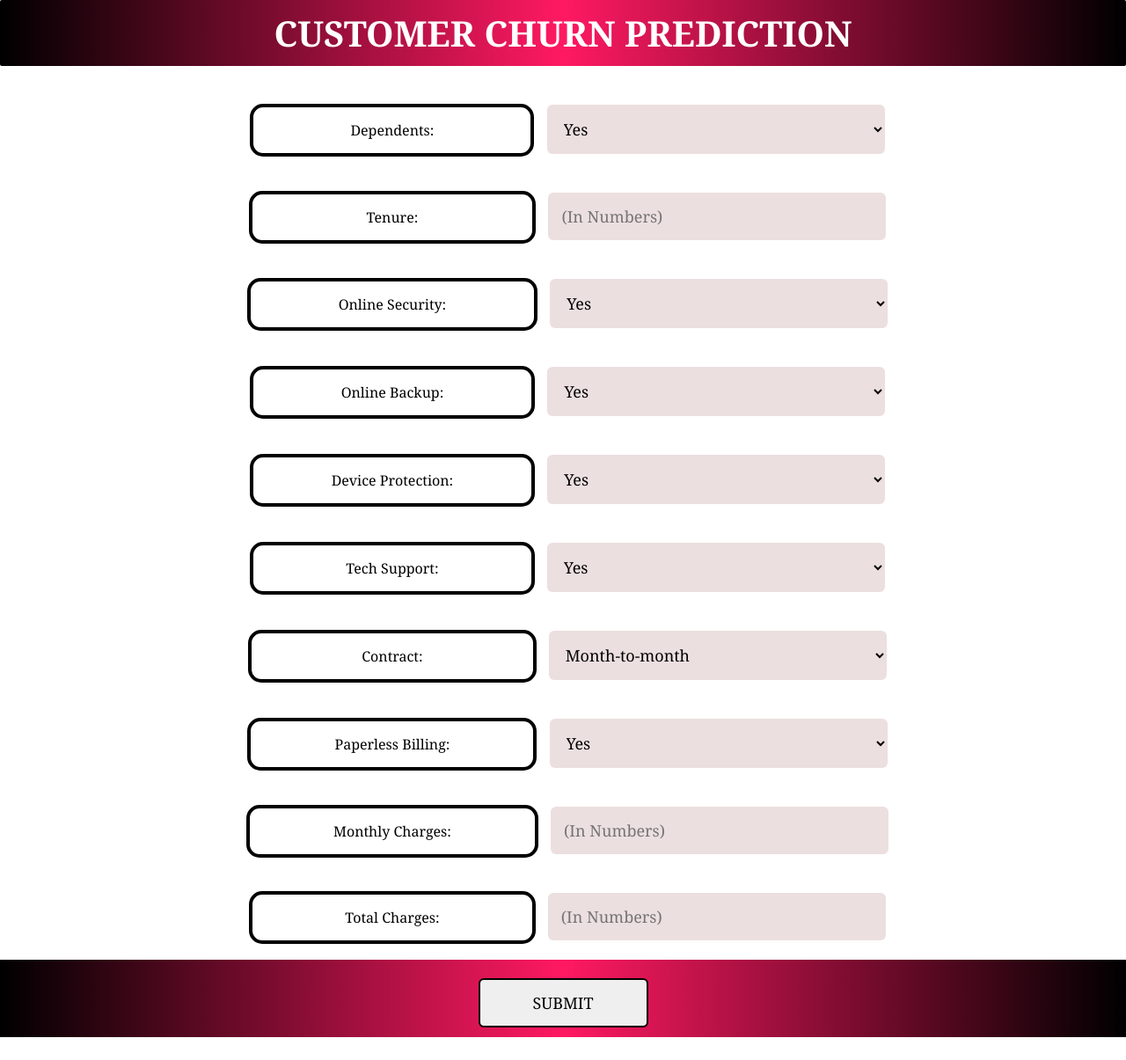
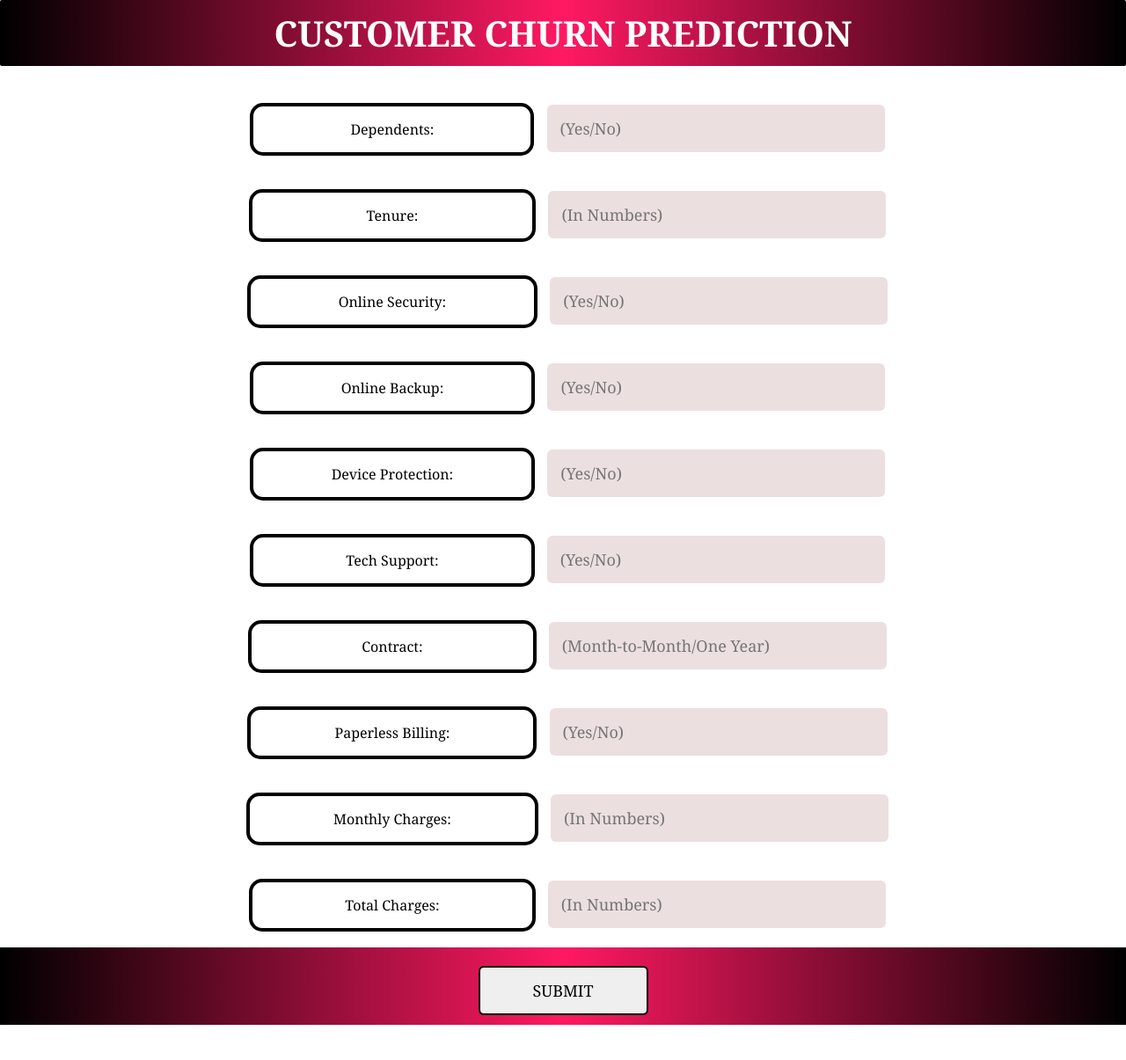
Before and after one commit to SANSKAR7779/customer-churn, a Flask app: page / in a window 1280 px wide. Shown: the top 1205 px of the page at 88% size. After the commit the page ends 1165 px from the top, so only its background shows below. Run offline with Flask 3, Linux system fonts and the light colour scheme.

Commit message:
Customer Churn data

```diff
--- a/templates/home.html
+++ b/templates/home.html
@@ -15,49 +15,28 @@
         <center>
                 <div class="form">
                     <br><br><label class="font font0" for="Dependents">Dependents:</label>
-                        <select name="Dependents" id="Dependents">
-                            <option value="yes">Yes</option>
-                            <option value="no">No</option>
-                        </select><br>
+                    <input type="Dependents" name="Dependents" id="Dependents" value="" placeholder="(Yes/No)"><br>
 
                     <br><br><label class="font font1" for="tenure">Tenure:</label>
                     <input type="number" name="tenure" id="tenure" value="" placeholder="(In Numbers)"><br>
 
                     <br><br><label class="font font2" for="OnlineSecurity"> Online Security:</label>
-                    <select name="OnlineSecurity" id="OnlineSecurity">
-                        <option value="yes">Yes</option>
-                        <option value="no">No</option>
-                    </select><br>
+                    <input type="OnlineSecurity" name="OnlineSecurity" id="OnlineSecurity" value="" placeholder="(Yes/No)"><br>
 
                     <br><br><label class="font font3" for="OnlineBackup">Online Backup:</label>
-                    <select name="OnlineBackup" id="OnlineBackup">
-                        <option value="yes">Yes</option>
-                        <option value="no">No</option>
-                    </select><br>
+                    <input type="OnlineBackup" name="OnlineBackup" id="OnlineBackup" value="" placeholder="(Yes/No)"><br>
 
                     <br><br><label class="font font4" for="DeviceProtection">Device Protection:</label>
-                    <select name="DeviceProtection" id="DeviceProtection">
-                        <option value="yes">Yes</option>
-                        <option value="no">No</option>
-                    </select><br>
+                    <input type="DeviceProtection" name="DeviceProtection" id="DeviceProtection" value="" placeholder="(Yes/No)"><br>
 
                     <br><br><label class="font font5" for="TechSupport">Tech Support:</label>
-                    <select name="TechSupport" id="TechSupport">
-                        <option value="yes">Yes</option>
-                        <option value="no">No</option>
-                    </select><br>
+                    <input type="TechSupport" name="TechSupport" id="TechSupport" value="" placeholder="(Yes/No)"><br>
 
                     <br><br><label class="font font6" for="Contract">Contract:</label>
-                    <select name="Contract" id="Contract">
-                        <option value="month-to-month">Month-to-month</option>
-                        <option value="one-year">One year</option>
-                    </select><br>
+                    <input type="Contract" name="Contract" id="Contract" value="" placeholder="(Month-to-Month/One Year)"><br>
 
                     <br><br><label class="font font7" for="PaperlessBilling">Paperless Billing:</label>
-                    <select name="PaperlessBilling" id="PaperlessBilling">
-                        <option value="yes">Yes</option>
-                        <option value="no">No</option>
-                    </select><br>
+                    <input type="PaperlessBilling" name="PaperlessBilling" id="PaperlessBilling" value="" placeholder="(Yes/No)"><br>
 
                     <br><br><label class="font font8" for="MonthlyCharges">Monthly Charges:</label>
                     <input type="text" name="MonthlyCharges" id="MonthlyCharges" value="" placeholder="(In Numbers)"><br>
```
